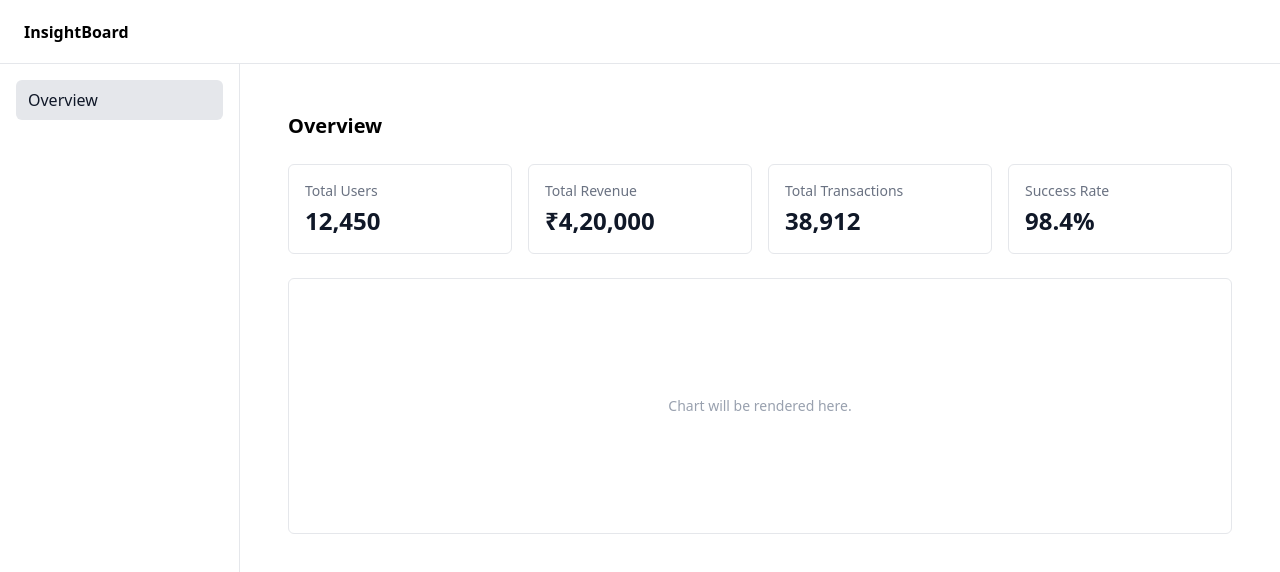
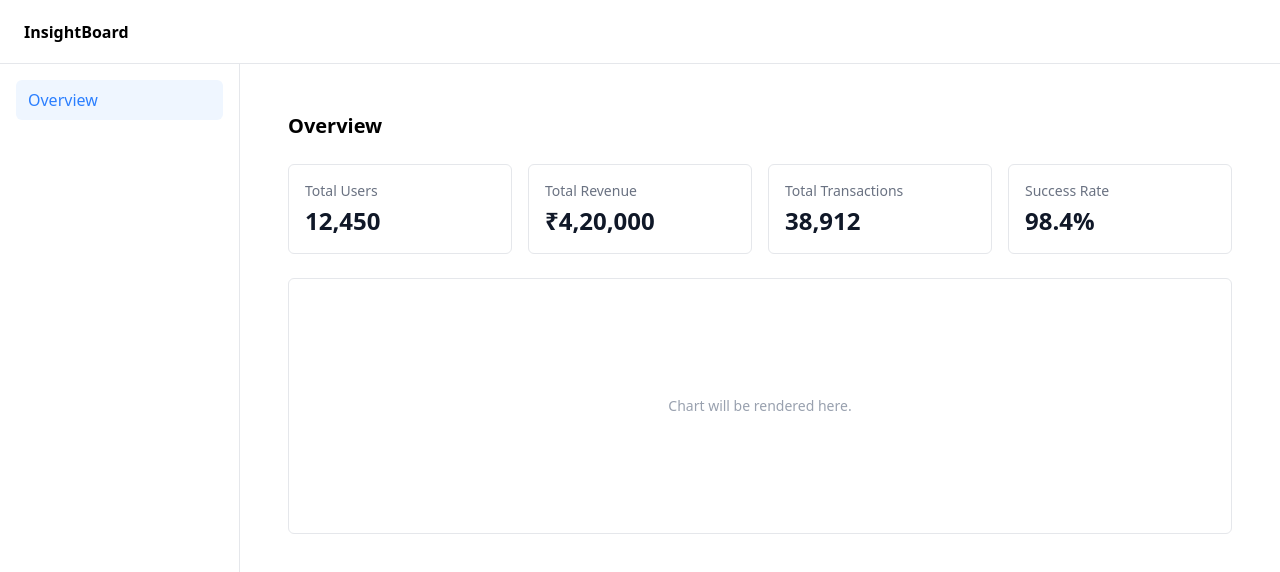
Before and after one commit to ankitjaishwal/Insight-board, a React (Vite) app: page /overview in a window 1280 px wide. Shown: the top 572 px of the page. Built offline with nearby package versions, Linux system fonts and the light colour scheme.

Commit message:
Styling: sidebar

```diff
--- a/src/components/Layout.tsx
+++ b/src/components/Layout.tsx
@@ -17,8 +17,8 @@ const SideNav = () => {
           className={({ isActive }) =>
             `px-3 py-2 rounded-md text-md ${
               isActive
-                ? "bg-gray-200 text-gray-900 font-medium"
-                : "text-gray-700 hover:bg-gray-50"
+                ? "bg-blue-50 text-blue-500 font-medium rounded-md"
+                : "text-gray-700 bg-transparent"
             }`
           }
         >
```
